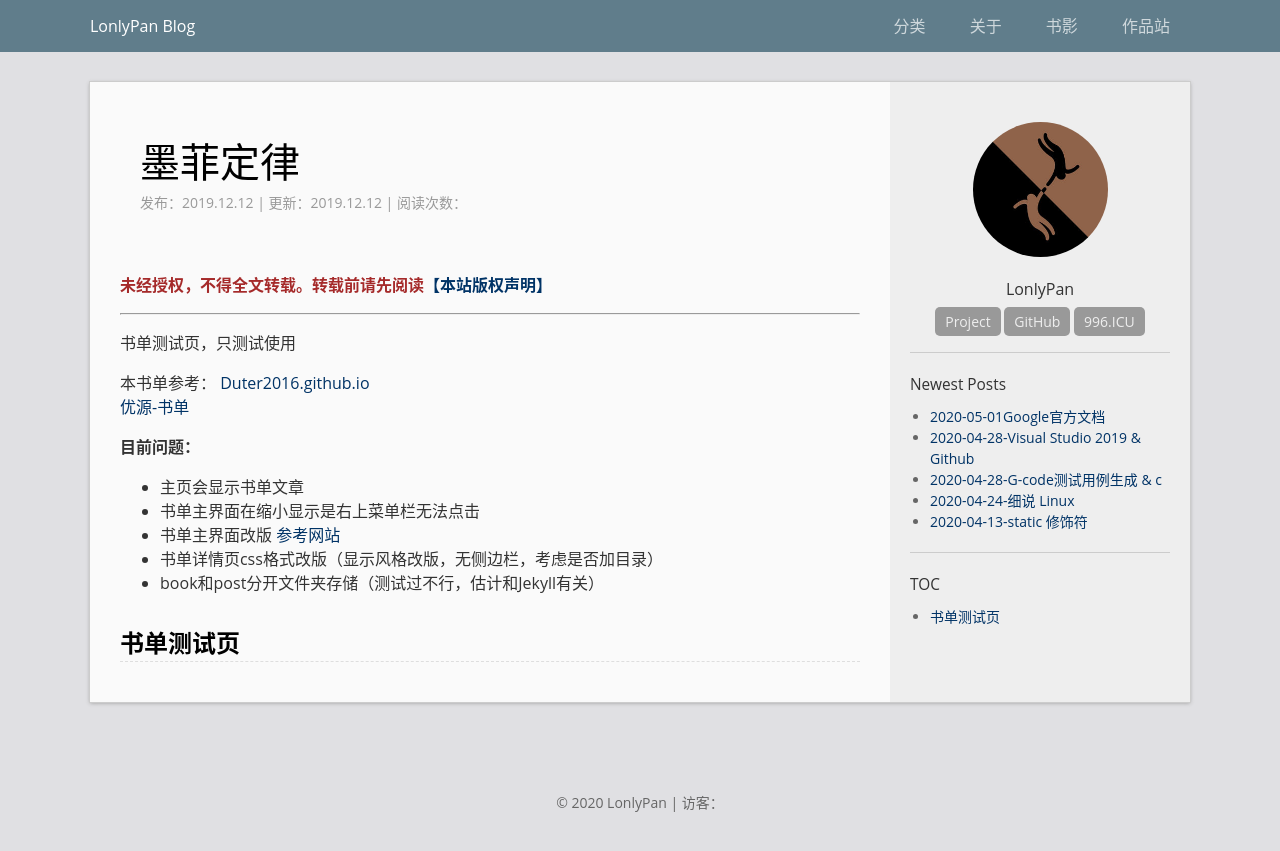
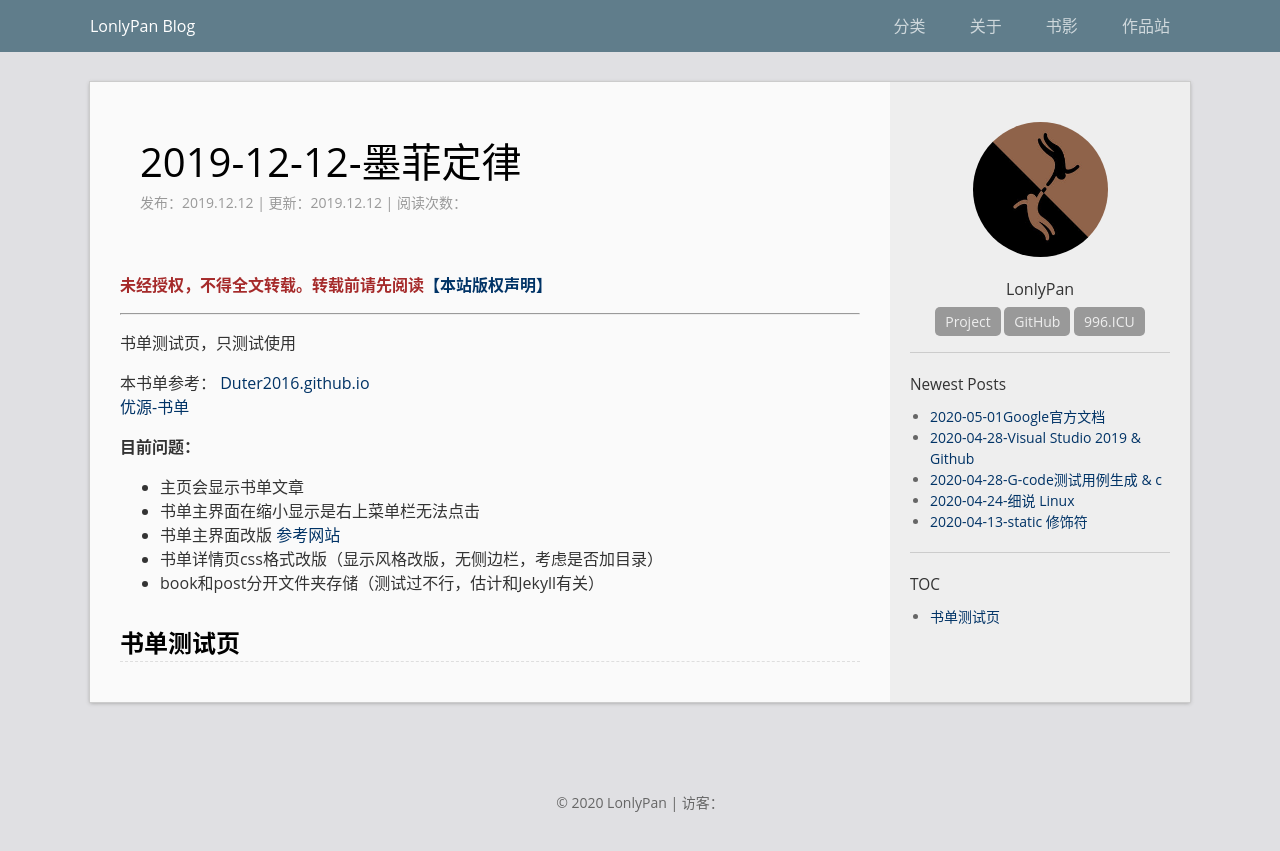
Before and after one commit to LonlyStack/LonlyPan.github.io, a Jekyll site: the page built from _posts/books/2019-12-02-mofeidinglv.md, in a window 1280 px wide. Shown: the top 851 px of the page. Built offline with Jekyll 4.4.1, drawn with Linux system fonts in a browser that asks for light colours; comment, search, counter and statistics services are not loaded.

Commit message:
修改文件: _posts/books/2019-12-02-mofeidinglv.md

```diff
--- a/_posts/books/2019-12-02-mofeidinglv.md
+++ b/_posts/books/2019-12-02-mofeidinglv.md
@@ -1,6 +1,7 @@
 ---
 layout: post_book
-title:    "墨菲定律"
+show_title:    "墨菲定律"
+title:    "2019-12-12-墨菲定律"
 date:   2019-12-12  21:28
 last_modified_at:  2019-12-12
 isbook: true
```
